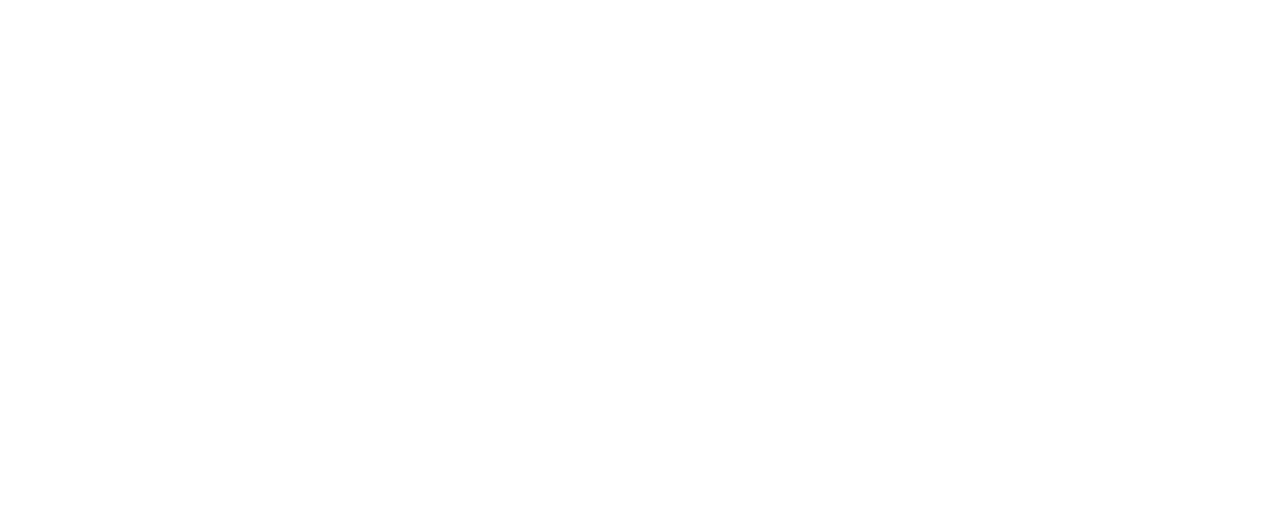
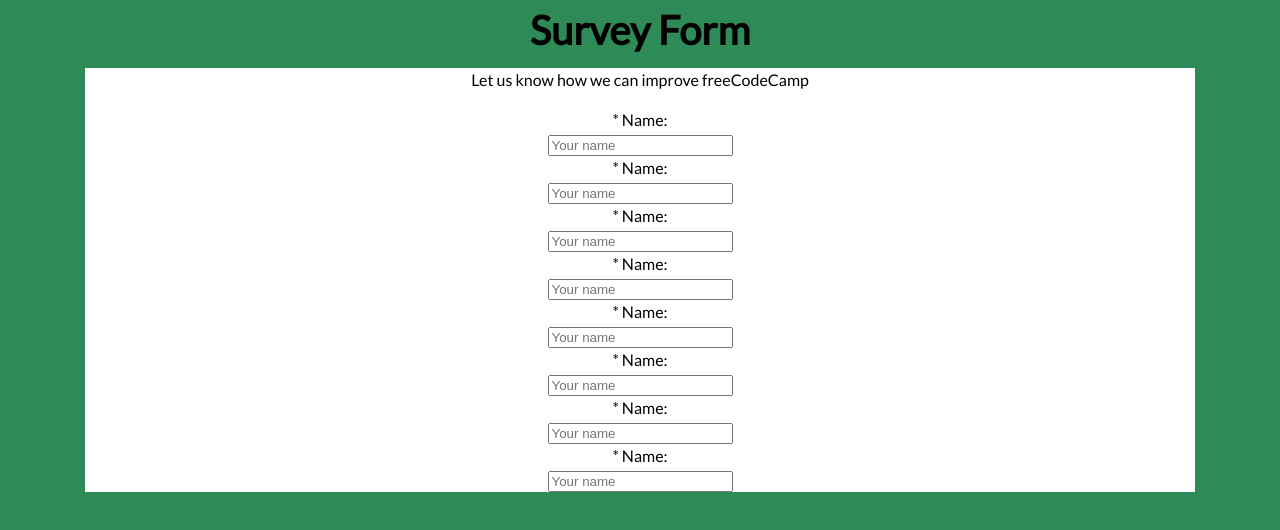
Before and after one commit to aechagen/fcc-survey, a plain HTML site: page index.html in a window 1280 px wide. Drawn offline with Linux system fonts and the light colour scheme.

Commit message:
Started the thing
- Got basic layout down, with almost complete disregard for class/ID names required.. Oops
- Still pushed through and I think figured out how to do the form stylings
- So tired.. Been up since 0300. Still waiting on Amazon package. So tired.

```diff
--- a/index.html
+++ b/index.html
@@ -4,13 +4,92 @@
   <meta charset="UTF-8">
   <meta name="viewport" content="width=device-width, initial-scale=1.0">
   <meta http-equiv="X-UA-Compatible" content="ie=edge">
-  <title>Starting Template</title>
+  <title>FCC - Survey Form</title>
   <link href="https://fonts.googleapis.com/css?family=Lato" rel="stylesheet">
   <link rel="stylesheet" href="/main.css">
 </head>
 <body>
   <div class="container">
+    <main>
+      <h1 class="text-center">Survey Form</h1>
+      <div id="survey-wrapper">
+        <p>Let us know how we can improve freeCodeCamp</p>
+        <div class="row">
+          <div class="labels">
+            <div id="name-label" for="name">* Name: </div>
+          </div> <!-- .labels -->
+          <div class="right-side"> <!-- Strong side -->
+            <input type="text" name="name" id="name" class="input-field" placeholder="Your name" required>
+          </div> <!-- .right-side -->
+        </div> <!-- .row -->
 
+        <div class="row">
+          <div class="labels">
+            <div id="name-label" for="name">* Name: </div>
+          </div> <!-- .labels -->
+          <div class="right-side"> <!-- Strong side -->
+            <input type="text" name="name" id="name" class="input-field" placeholder="Your name" required>
+          </div> <!-- .right-side -->
+        </div> <!-- .row -->
+
+        <div class="row">
+          <div class="labels">
+            <div id="name-label" for="name">* Name: </div>
+          </div> <!-- .labels -->
+          <div class="right-side">
+            <!-- Strong side -->
+            <input type="text" name="name" id="name" class="input-field" placeholder="Your name" required>
+          </div> <!-- .right-side -->
+        </div> <!-- .row -->
+
+        <div class="row">
+          <div class="labels">
+            <div id="name-label" for="name">* Name: </div>
+          </div> <!-- .labels -->
+          <div class="right-side"> <!-- Strong side -->
+            <input type="text" name="name" id="name" class="input-field" placeholder="Your name" required>
+          </div> <!-- .right-side -->
+        </div> <!-- .row -->
+
+        <div class="row">
+          <div class="labels">
+            <div id="name-label" for="name">* Name: </div>
+          </div> <!-- .labels -->
+          <div class="right-side"> <!-- Strong side -->
+            <input type="text" name="name" id="name" class="input-field" placeholder="Your name" required>
+          </div> <!-- .right-side -->
+        </div> <!-- .row -->
+
+        <div class="row">
+          <div class="labels">
+            <div id="name-label" for="name">* Name: </div>
+          </div> <!-- .labels -->
+          <div class="right-side"> <!-- Strong side -->
+            <input type="text" name="name" id="name" class="input-field" placeholder="Your name" required>
+          </div> <!-- .right-side -->
+        </div> <!-- .row -->
+
+        <div class="row">
+          <div class="labels">
+            <div id="name-label" for="name">* Name: </div>
+          </div> <!-- .labels -->
+          <div class="right-side"> <!-- Strong side -->
+            <input type="text" name="name" id="name" class="input-field" placeholder="Your name" required>
+          </div> <!-- .right-side -->
+        </div> <!-- .row -->
+
+        <div class="row">
+          <div class="labels">
+            <div id="name-label" for="name">* Name: </div>
+          </div> <!-- .labels -->
+          <div class="right-side"> <!-- Strong side -->
+            <input type="text" name="name" id="name" class="input-field" placeholder="Your name" required>
+          </div> <!-- .right-side -->
+        </div> <!-- .row -->
+      </div> <!-- #survey-wrapper -->
+
+
+    </main>
   </div> <!-- .container -->
 </body>
 </html>
--- a/main.css
+++ b/main.css
@@ -43,6 +43,7 @@
 }
 
 body {
+  background: seagreen;
   margin: 0;
   font-family: 'Lato', sans-serif;
   font-size: 1rem;
@@ -103,3 +104,14 @@ a:hover { text-decoration: underline; }
     max-width: 1140px;
   }
 }
+
+/* Actual styles */
+
+#survey-wrapper {
+  background: #ffffff;
+  text-align: center;
+}
+
+input {
+  display: inline-block;
+}
```
Also changed, not shown: 1 other file.
